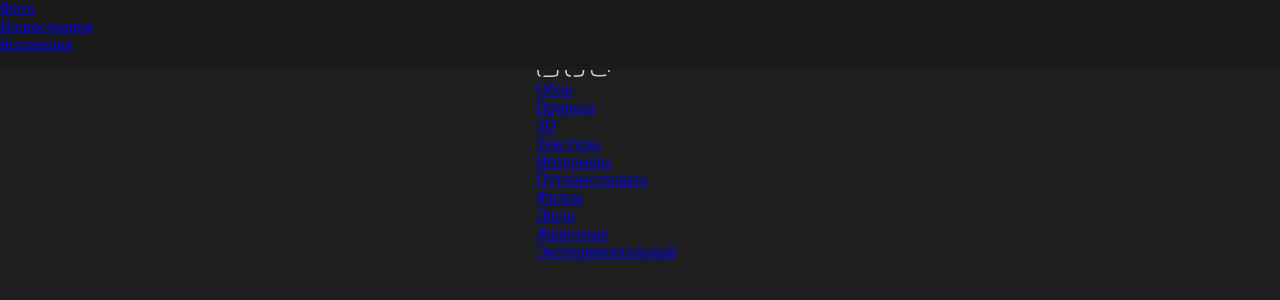
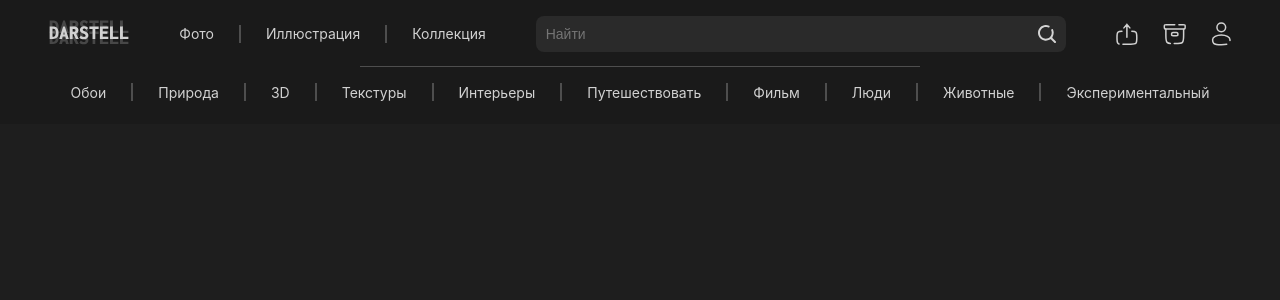
Before and after one commit to Me0w4ik/darstell, a PHP site: page /sait_diplom.html in a window 1280 px wide. Shown: the top 300 px of the page. Run offline with PHP 8.4, Linux system fonts and the light colour scheme.

Commit message:
Update css.css

```diff
--- a/css.css
+++ b/css.css
@@ -1,46 +1,52 @@
-body {
+body{
     margin: 0;
     display: flex;
+    background-color: #1E1E1E;
     flex-direction: column; /* Вертикальная ориентация для меню и категорий */
     align-items: center; /* Центрируем по горизонтали */
     height: 100vh; /* Высота на весь экран */
-    background-color: #1E1E1E; /* Цвет фона для лучшего восприятия */
+}
+.container {
+    display: flex; /* Включаем flexbox */
+    flex-direction: column; /* Вертикальная ориентация */
+    align-items: center; /* Центрируем элементы по горизонтали */
+    margin: 0px 360px; /* Отступы по бокам */
+}
+.header{
+    position: flex;
+    background: #1a1a1a;
+    width: 100%;
+    height: 124px;
+}
+.header-line{
+    padding-top: 16px;
+    display: flex;
+    align-items: center;
+    justify-content: center;
 }
 
-.menu {
-    position: fixed;
-    top: 0px;
-    left: 0px;
-    width: 100%; /* Изменено на 100% для адаптивности */
-    height: 70px; /* Высота меню */
-    background: #1a1a1a;
+.general-batton{
+    color:#D1D1D1;
+    text-decoration: none;
+    font: 400 14px "Inter", sans-serif;
+    margin-left: 25px;
+    margin-right: 25px;
 }
-
-.menu1 {
-    display: flex; /* Используем Flexbox для выравнивания элементов в строку */
-    justify-content: center; /* Центрируем содержимое по горизонтали */
-    align-items: center; /* Центрируем элементы по вертикали */
-    height: 100%; /* Занимаем всю высоту меню */
+.general-palk{
+    border: 1px solid rgba(130, 130, 130, 0.5);
+    width: 0px;
+    height: 16px;
 }
-
-.butt {
-    display: flex; /* Используем Flexbox для выравнивания элементов в строку */
-    align-items: center; /* Центрируем элементы по вертикали */
-    font: 400 14px "Inter", sans-serif;
-    color: rgb(255, 255, 255);
-    opacity: 70%;
+.menu{
+    display: flex;
+    margin-left: 25px;
+    margin-right: 25px;
 }
-
-.butt p {
-    margin-left: 30px; /* Отступ между элементами текста */
+.poisk-c{
+    position: relative;
+    margin-right: 25px;
 }
-
-.search-container {
-    position: relative; /* Позволяет позиционировать дочерние элементы относительно этого контейнера */
-    margin-left: 30px; /* Отступ между кнопками и полем ввода */
-}
-
-.search-input {
+.poisk{
     padding: 10px; /* Внутренние отступы для удобства ввода текста */
     border: none; /* Убираем стандартную рамку */
     border-radius: 8px; /* Закругляем углы поля ввода */
@@ -48,10 +54,9 @@
     color: white; /* Цвет текста в поле ввода */
     font-size: 14px; /* Размер шрифта */
     width: 400px;
-    padding-right: 40px; /* Увеличиваем отступ справа, чтобы текст не накладывался на иконку */
+    padding-right: 120px;
 }
-
-.search-icon {
+.poisk-icon {
     position: absolute; /* Абсолютное позиционирование для размещения иконки внутри поля ввода */
     right: 10px; /* Позиция иконки справа */
     top: 50%; /* Центрируем иконку по вертикали */
@@ -59,29 +64,17 @@
     width: 18px; /* Ширина иконки, можно изменить по желанию */
     height: auto; /* Автоматическая высота для сохранения пропорций */
 }
-
-.additional-icon {
-    margin-left: 30px;
+.menu-icon{
+    margin-left: 25px;
+}
+.icon-menu{
+    display: flex;
 }
 
-.categories {
-    display: flex; /* Используем Flexbox для размещения кнопок в строку */
-    flex-wrap: wrap; /* Позволяет кнопкам переноситься на следующую строку при нехватке места */
-    justify-content: center; /* Центрируем кнопки по горизонтали */
-    background-color: #1a1a1a; /* Фон для контейнера с категориями */
-    padding: 20px; /* Отступы вокруг кнопок */
+.palka {
+    border-top: 1px solid rgba(130, 130, 130, 0.5); /* Создаем линию */
+    width: 100%; /* Занимаем всю ширину родительского контейнера */
+    max-width: 1200px; /* Максимальная ширина линии */
+    height: 0; /* Высота линии равна нулю */
+    margin-top: 14px; /* Отступ сверху */
 }
-
-.category-button {
-    background-color: #1a1a1a; /* Цвет фона кнопок */
-    color: rgb(197, 197, 197); /* Цвет текста кнопок */
-    border: none; /* Убираем стандартную рамку кнопок */
-    border-radius: 2px; /* Закругляем углы кнопок */
-    padding: none; /* Внутренние отступы для кнопок */
-    margin: 6px; /* Отступ между кнопками */
-    cursor: pointer; /* Курсор при наведении на кнопки */
-}
-
-.category-button:hover {
-    color: #ffffff; /* Цвет фона кнопок при наведении */
-}
```
